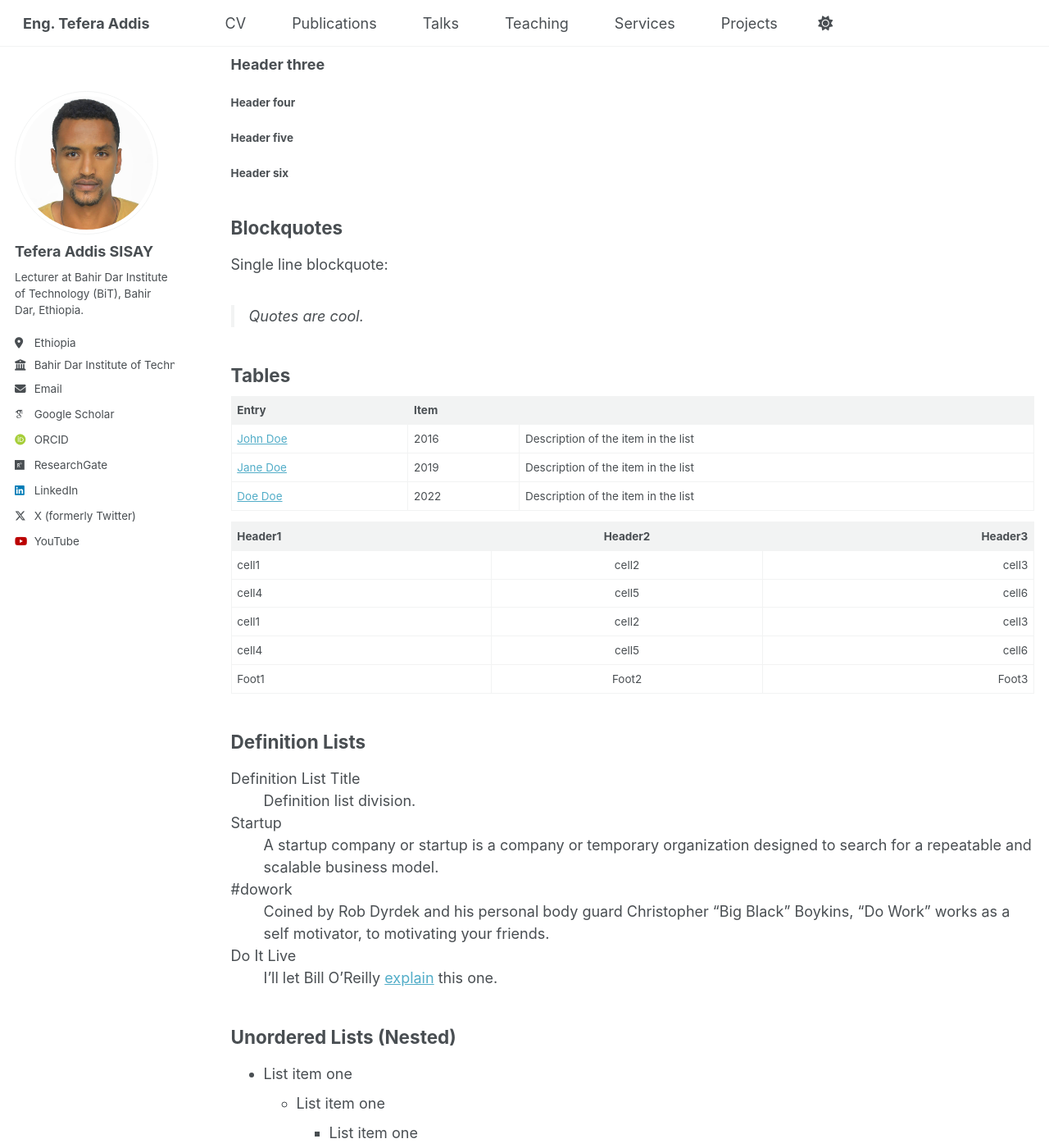
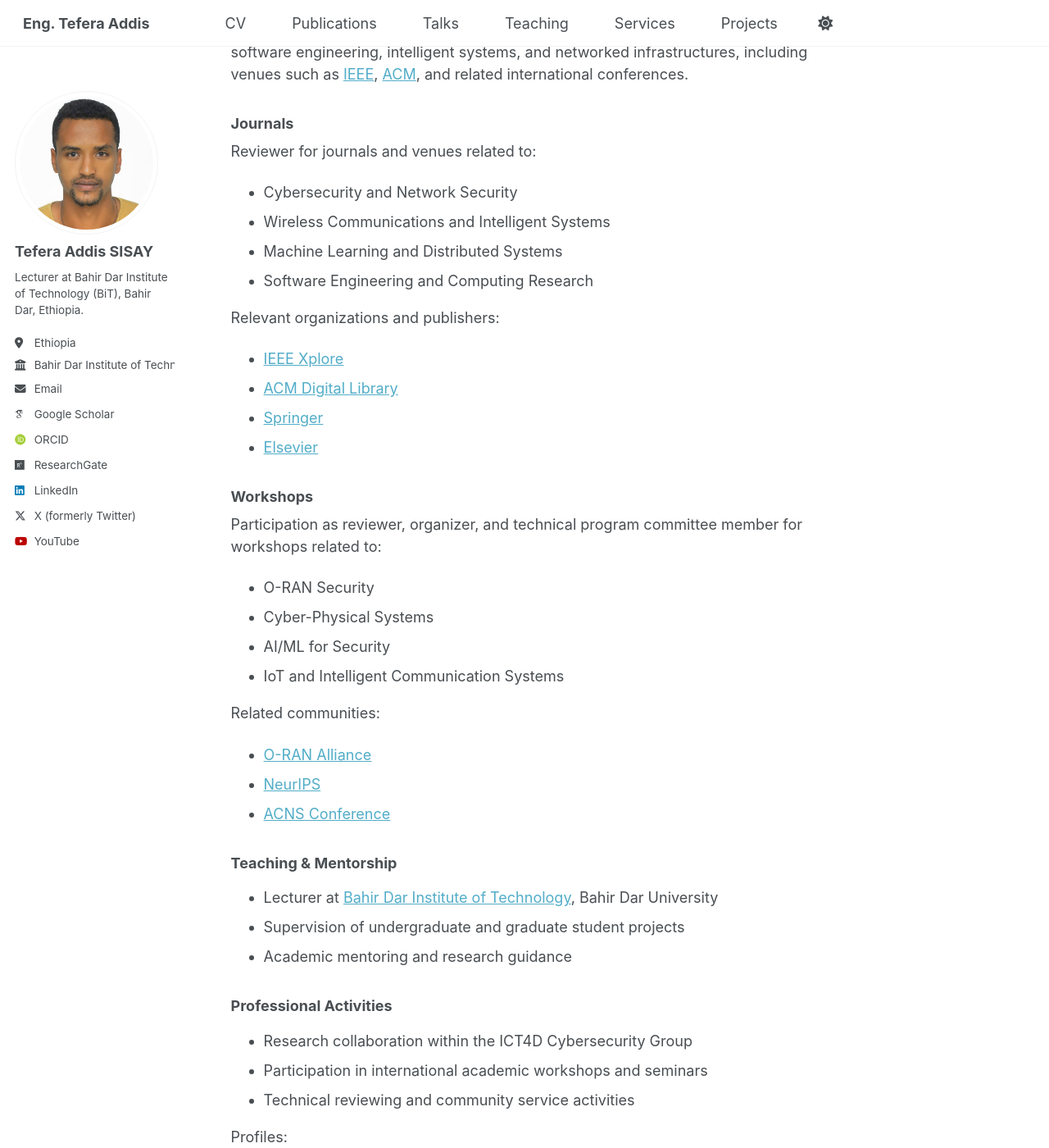
Before and after one commit to tefera-addis-sisay/tefera-addis-sisay.github.io, a Jekyll site: the page built from _pages/archive-layout-with-content.md, in a window 1280 px wide and 1400 px high, scrolled down 263 px. Shown: the whole window at 82% size. Built offline with Jekyll 4.4.1, drawn with Linux system fonts in a browser that asks for light colours; some web fonts are replaced; our own code applies the rules of GitHub Pages for plain Markdown files; a script bundle is joined from its source files by our own code; library files that are not in the unit come from our copies; some of the changed text lies outside the part shown.

Commit message:
Update archive-layout-with-content.md

```diff
--- a/_pages/archive-layout-with-content.md
+++ b/_pages/archive-layout-with-content.md
@@ -1,177 +1,44 @@
----
-title: "Archive Layout with Content"
-layout: archive
-permalink: /archive-layout-with-content/
----
+## Academic Service
 
-A variety of common markup showing how the theme styles them.
+### Conferences
+Recent reviewer and program committee service for conferences in cybersecurity, software engineering, intelligent systems, and networked infrastructures, including venues such as [IEEE](https://www.ieee.org/), [ACM](https://www.acm.org/), and related international conferences.
 
-# Header one
+### Journals
+Reviewer for journals and venues related to:
+- Cybersecurity and Network Security
+- Wireless Communications and Intelligent Systems
+- Machine Learning and Distributed Systems
+- Software Engineering and Computing Research
 
-## Header two
+Relevant organizations and publishers:
+- [IEEE Xplore](https://ieeexplore.ieee.org/)
+- [ACM Digital Library](https://dl.acm.org/)
+- [Springer](https://link.springer.com/)
+- [Elsevier](https://www.elsevier.com/)
 
-### Header three
+### Workshops
+Participation as reviewer, organizer, and technical program committee member for workshops related to:
+- O-RAN Security
+- Cyber-Physical Systems
+- AI/ML for Security
+- IoT and Intelligent Communication Systems
 
-#### Header four
+Related communities:
+- [O-RAN Alliance](https://www.o-ran.org/)
+- [NeurIPS](https://neurips.cc/)
+- [ACNS Conference](https://acns-conference.org/)
 
-##### Header five
+### Teaching & Mentorship
+- Lecturer at [Bahir Dar Institute of Technology](https://bit.bdu.edu.et/), Bahir Dar University
+- Supervision of undergraduate and graduate student projects
+- Academic mentoring and research guidance
 
-###### Header six
+### Professional Activities
+- Research collaboration within the ICT4D Cybersecurity Group
+- Participation in international academic workshops and seminars
+- Technical reviewing and community service activities
 
-## Blockquotes
-
-Single line blockquote:
-
-> Quotes are cool.
-
-## Tables
-
-| Entry            | Item   |                                                              |
-| --------         | ------ | ------------------------------------------------------------ |
-| [John Doe](#)    | 2016   | Description of the item in the list                          |
-| [Jane Doe](#)    | 2019   | Description of the item in the list                          |
-| [Doe Doe](#)     | 2022   | Description of the item in the list                          |
-
-| Header1 | Header2 | Header3 |
-|:--------|:-------:|--------:|
-| cell1   | cell2   | cell3   |
-| cell4   | cell5   | cell6   |
-|-----------------------------|
-| cell1   | cell2   | cell3   |
-| cell4   | cell5   | cell6   |
-|=============================|
-| Foot1   | Foot2   | Foot3   |
-
-## Definition Lists
-
-Definition List Title
-:   Definition list division.
-
-Startup
-:   A startup company or startup is a company or temporary organization designed to search for a repeatable and scalable business model.
-
-#dowork
-:   Coined by Rob Dyrdek and his personal body guard Christopher "Big Black" Boykins, "Do Work" works as a self motivator, to motivating your friends.
-
-Do It Live
-:   I'll let Bill O'Reilly [explain](https://www.youtube.com/watch?v=O_HyZ5aW76c "We'll Do It Live") this one.
-
-## Unordered Lists (Nested)
-
-  * List item one
-      * List item one
-          * List item one
-          * List item two
-          * List item three
-          * List item four
-      * List item two
-      * List item three
-      * List item four
-  * List item two
-  * List item three
-  * List item four
-
-## Ordered List (Nested)
-
-  1. List item one
-      1. List item one
-          1. List item one
-          2. List item two
-          3. List item three
-          4. List item four
-      2. List item two
-      3. List item three
-      4. List item four
-  2. List item two
-  3. List item three
-  4. List item four
-
-## Buttons
-
-Make any link standout more when applying the `.btn` class.
-
-## Notices
-
-**Watch out!** You can also add notices by appending `{: .notice}` to a paragraph.
-{: .notice}
-
-## HTML Tags
-
-### Address Tag
-
-<address>
-  1 Infinite Loop<br /> Cupertino, CA 95014<br /> United States
-</address>
-
-### Anchor Tag (aka. Link)
-
-This is an example of a [link](https://github.com "GitHub").
-
-### Abbreviation Tag
-
-The abbreviation CSS stands for "Cascading Style Sheets".
-
-*[CSS]: Cascading Style Sheets
-
-### Cite Tag
-
-"Code is poetry." ---<cite>Automattic</cite>
-
-### Code Tag
-
-You will learn later on in these tests that `word-wrap: break-word;` will be your best friend.
-
-### Strike Tag
-
-This tag will let you <strike>strikeout text</strike>.
-
-### Emphasize Tag
-
-The emphasize tag should _italicize_ text.
-
-### Insert Tag
-
-This tag should denote <ins>inserted</ins> text.
-
-### Keyboard Tag
-
-This scarcely known tag emulates <kbd>keyboard text</kbd>, which is usually styled like the `<code>` tag.
-
-### Preformatted Tag
-
-This tag styles large blocks of code.
-
-<pre>
-.post-title {
-  margin: 0 0 5px;
-  font-weight: bold;
-  font-size: 38px;
-  line-height: 1.2;
-  and here's a line of some really, really, really, really long text, just to see how the PRE tag handles it and to find out how it overflows;
-}
-</pre>
-
-### Quote Tag
-
-<q>Developers, developers, developers&#8230;</q> &#8211;Steve Ballmer
-
-### Strong Tag
-
-This tag shows **bold text**.
-
-### Subscript Tag
-
-Getting our science styling on with H<sub>2</sub>O, which should push the "2" down.
-
-### Superscript Tag
-
-Still sticking with science and Isaac Newton's E = MC<sup>2</sup>, which should lift the 2 up.
-
-### Variable Tag
-
-This allows you to denote <var>variables</var>.
-
-{% include base_path %}
-{% for post in site.pages %}
-{% include archive-single.html %}
-{% endfor %}
+Profiles:
+- [Google Scholar](https://scholar.google.com/)
+- [ORCID](https://orcid.org/)
+- [ResearchGate](https://www.researchgate.net/)
```
